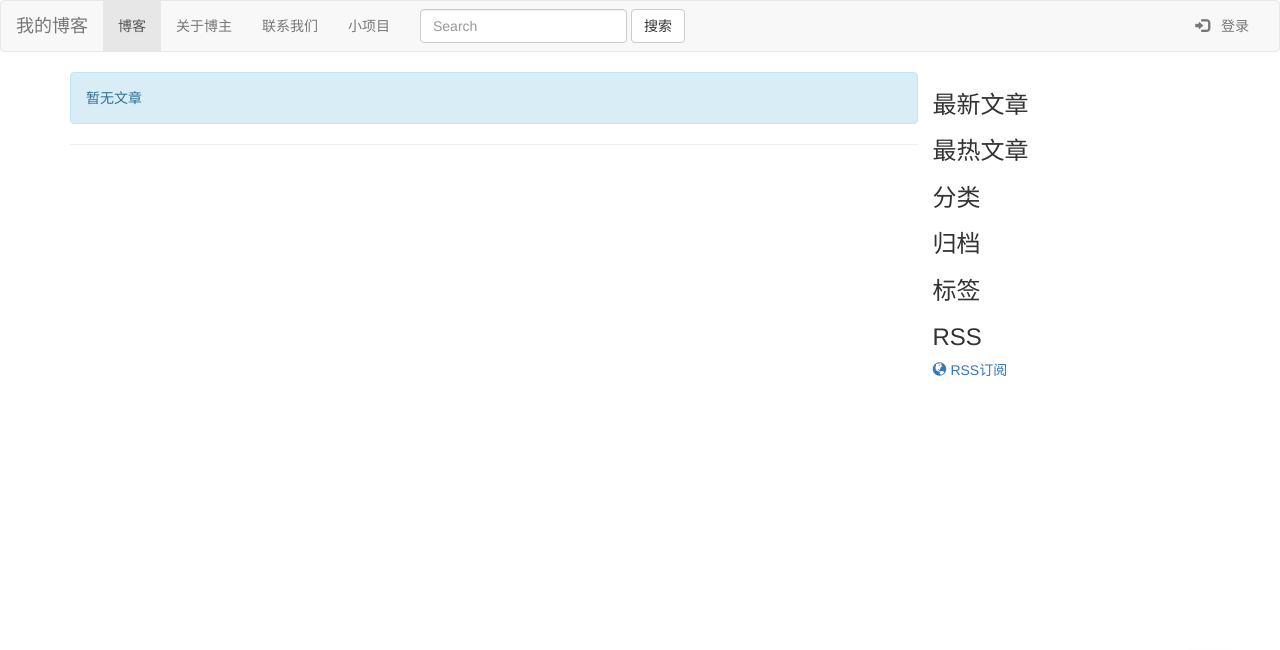
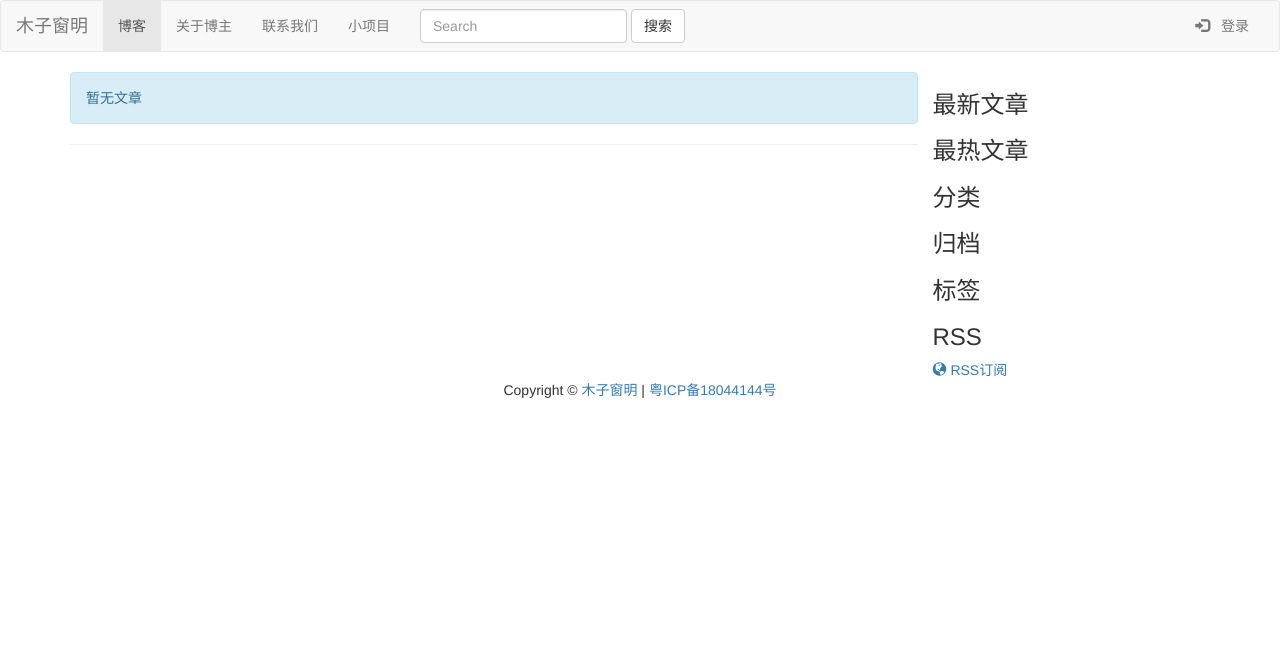
Before and after one commit to zzz12696/zzz12696_project01, a Django app: page / in a window 1280 px wide. Shown: the top 650 px of the page. Run offline with Django 3.2, Linux system fonts and the light colour scheme; data that the repository does not hold is empty; some libraries are stand-ins or nearby versions.

Commit message:
细节调整

```diff
--- a/blog/templates/blog/403.html
+++ b/blog/templates/blog/403.html
@@ -1,7 +1,7 @@
 {% extends 'blog/base.html' %}
 
 {% block title %}
-    403
+    木子窗明|403
 {% endblock title %}
 
 {% block content %}
--- a/blog/templates/blog/404.html
+++ b/blog/templates/blog/404.html
@@ -1,7 +1,7 @@
 {% extends 'blog/base.html' %}
 
 {% block title %}
-    404
+    木子窗明|404
 {% endblock title %}
 
 {% block content %}
--- a/blog/templates/blog/500.html
+++ b/blog/templates/blog/500.html
@@ -1,7 +1,7 @@
 {% extends 'blog/base.html' %}
 
 {% block title %}
-    500
+    木子窗明|500
 {% endblock title %}
 
 {% block content %}
--- a/blog/templates/blog/about_me.html
+++ b/blog/templates/blog/about_me.html
@@ -1,7 +1,7 @@
 {% extends 'blog/base.html' %}
 
 {% block title %}
-    关于博主
+    木子窗明|关于博主
 {% endblock title %}
 
 {% block content %}
--- a/blog/templates/blog/base.html
+++ b/blog/templates/blog/base.html
@@ -5,17 +5,14 @@
     <meta charset="utf-8">
     <meta http-equiv="X-UA-Compatible" content="IE=edge">
     <meta name="viewport" content="width=device-width, initial-scale=1">
-    <!-- 上述3个meta标签*必须*放在最前面，任何其他内容都*必须*跟随其后！ -->
+    <link rel="shortcut icon" href="/media/muzicm_favicon.ico" type="image/x-icon">
     <title>{% block title %}基础模板{% endblock title %}</title>
 
-    <!-- Bootstrap -->
     <link href="{% static 'bootstrap-3.3.7-dist/css/bootstrap.min.css' %}" rel="stylesheet">
 
     {% block css %}
     {% endblock css %}
 
-    <!-- HTML5 shim 和 Respond.js 是为了让 IE8 支持 HTML5 元素和媒体查询（media queries）功能 -->
-    <!-- 警告：通过 file:// 协议（就是直接将 html 页面拖拽到浏览器中）访问页面时 Respond.js 不起作用 -->
     <!--[if lt IE 9]>
       <script src="https://cdn.bootcss.com/html5shiv/3.7.3/html5shiv.min.js"></script>
       <script src="https://cdn.bootcss.com/respond.js/1.4.2/respond.min.js"></script>
@@ -25,7 +22,6 @@
 
 <nav class="navbar navbar-default">
     <div class="container-fluid">
-        <!-- Brand and toggle get grouped for better mobile display -->
         <div class="navbar-header">
             <button type="button" class="navbar-toggle collapsed" data-toggle="collapse"
                     data-target="#my-nav" aria-expanded="false">
@@ -34,13 +30,12 @@
                 <span class="icon-bar"></span>
                 <span class="icon-bar"></span>
             </button>
-            <a class="navbar-brand" href="/blog/">我的博客</a>
+            <a class="navbar-brand" href="/">木子窗明</a>
         </div>
 
-        <!-- Collect the nav links, forms, and other content for toggling -->
         <div class="collapse navbar-collapse" id="my-nav">
             <ul class="nav navbar-nav">
-                <li class="active"><a href="#">博客</a></li>
+                <li class="active"><a href="{% url 'blog:blog_index' %}">博客</a></li>
                 <li><a href="/aboutme/">关于博主</a></li>
                 <li><a href="/callme/">联系我们</a></li>
                 <li><a href="#">小项目</a></li>
@@ -58,8 +53,6 @@
                     {{ request.session.screen_name }}
                     <a href="/logout/?next={{ request.path }}"><i class="glyphicon glyphicon-log-out"></i>&nbsp;&nbsp;注销</a>
                 {% else %}
-                    {#                                        <img src="/media/blog_images/1f31c3f23bf74228af5ea518c6cf36c6_th.jpg" class="img-rounded"#}
-                    {#                                             style="width: 30px; height: 30px;"/>#}
                     <li>
                         <a href="https://api.weibo.com/oauth2/authorize?client_id=2486056362&response_type=code&redirect_uri=http://www.muzicm.cn/login?next={{ request.path }}">
                             <i class="glyphicon glyphicon-log-in"></i> &nbsp;&nbsp;登录
@@ -68,21 +61,20 @@
                 {% endif %}
 
             </ul>
-        </div><!-- /.navbar-collapse -->
-    </div><!-- /.container-fluid -->
+        </div>
+    </div>
 </nav>
 
 
 {% block content %}
 {% endblock content %}
 
-<div id="back-to-top" style="position: fixed; bottom: 100px; right: 50px; color: whitesmoke; background: #3ac57d; box-shadow: 5px 5px 5px #888888; border-radius: 2px; width: 50px; height: 50px; text-align: center;">
+<div id="back-to-top"
+     style="position: fixed; bottom: 100px; right: 50px; color: whitesmoke; background: #3ac57d; box-shadow: 5px 5px 5px #888888; border-radius: 2px; width: 50px; height: 50px; text-align: center;">
     <i class="glyphicon glyphicon-arrow-up" style="font-size: 20px; margin: 10px auto;"></i>
 </div>
 
-<!-- jQuery (Bootstrap 的所有 JavaScript 插件都依赖 jQuery，所以必须放在前边) -->
 <script src="{% static 'jquery-3.2.1.min.js' %}"></script>
-<!-- 加载 Bootstrap 的所有 JavaScript 插件。你也可以根据需要只加载单个插件。 -->
 <script src="{% static 'bootstrap-3.3.7-dist/js/bootstrap.min.js' %}"></script>
 <script>
     $("#back-to-top").click(function () {
@@ -93,5 +85,14 @@
 {% block script %}
 {% endblock script %}
 
+<div class="container-fluid">
+    <div class="col-md-12">
+        <ul class="text-center list-unstyled" style="width: 100%">
+            <li><span>Copyright &copy; <a href="http://www.muzicm.cn">木子窗明</a></span> |
+                <span><a href="http://www.miibeian.gov.cn/" target="_blank">粤ICP备18044144号</a></span></li>
+        </ul>
+    </div>
+</div>
+
 </body>
 </html>
--- a/blog/templates/blog/call_me.html
+++ b/blog/templates/blog/call_me.html
@@ -1,7 +1,7 @@
 {% extends 'blog/base.html' %}
 
 {% block title %}
-    联系我们
+    木子窗明|联系我们
 {% endblock title %}
 
 {% block content %}
--- a/blog/templates/blog/detail.html
+++ b/blog/templates/blog/detail.html
@@ -3,7 +3,7 @@
 {% load comments %}
 
 {% block title %}
-    博客详细页面
+    木子窗明|{{ entry.title }}
 {% endblock title %}
 
 {% block css %}
@@ -149,11 +149,11 @@
 
             </div>
 
-            <div class="col-md-3">
+            <div class="col-md-3 ">
                 {% block toc %}
 
                     <div class="row">
-                        <div class="widget">
+                        <div class="widget hidden-xs hidden-sm">
                             <h3>博客目录</h3>
                             {{ entry.toc|safe }}
                         </div>
--- a/blog/templates/blog/index.html
+++ b/blog/templates/blog/index.html
@@ -1,7 +1,7 @@
 {% extends 'blog/base.html' %}
 
 {% block title %}
-    博客首页
+    木子窗明|博客
 {% endblock title %}
 
 {% block content %}
--- a/blog/templates/blog/reply.html
+++ b/blog/templates/blog/reply.html
@@ -2,7 +2,7 @@
 {% load comments %}
 
 {% block title %}
-    回复评论
+    木子窗明|回复评论
 {% endblock title %}
 
 {% block content %}
```
Also changed, not shown: media/muzicm_favicon.ico (added).
